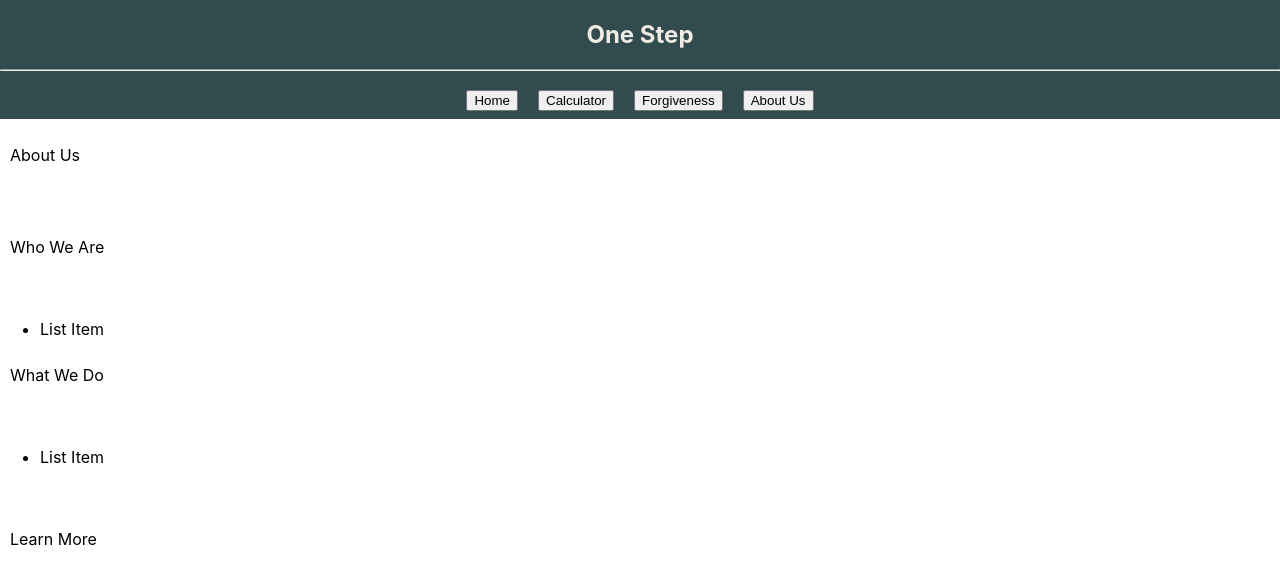
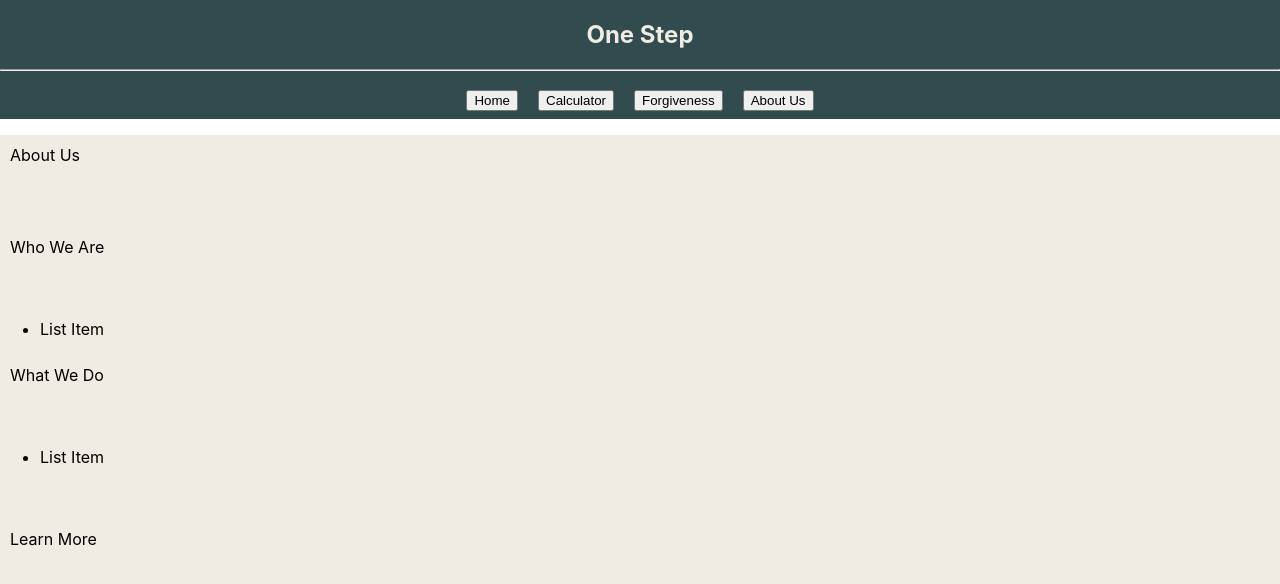
Before and after one commit to Cazi/JPMColumbusHackathon, a React (Create React App) app in the folder one-step/: page /learn in a window 1280 px wide. Shown: the top 584 px of the page. Built offline with nearby package versions, Linux system fonts and the light colour scheme.

Commit message:
learn more color

```diff
--- a/one-step/src/components/pages/LearnMorePage/LearnMorePage.tsx
+++ b/one-step/src/components/pages/LearnMorePage/LearnMorePage.tsx
@@ -2,13 +2,13 @@ import { FC } from "react";
 import styled from "styled-components";
 const LearnMorePageContainer = styled.div`
   height: 100vh;
-  background-color: white;
+  background-color: #F0EBE3;
 `;
 
 const TitleContainer = styled.div`
   width: 100%;
   height: 150px;
-  background-color: white;
+  background-color: #F0EBE3;
   margin-top: 0px;
 
 `;
```
